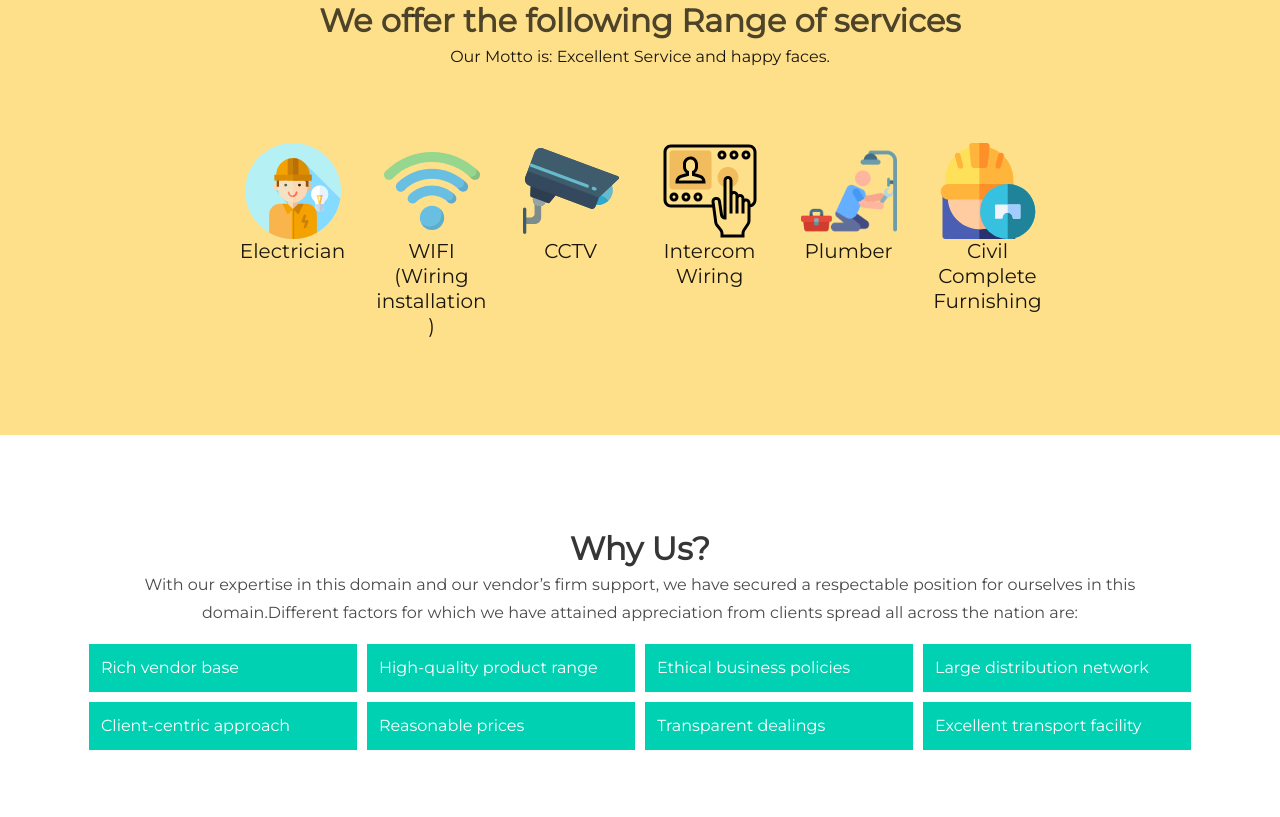
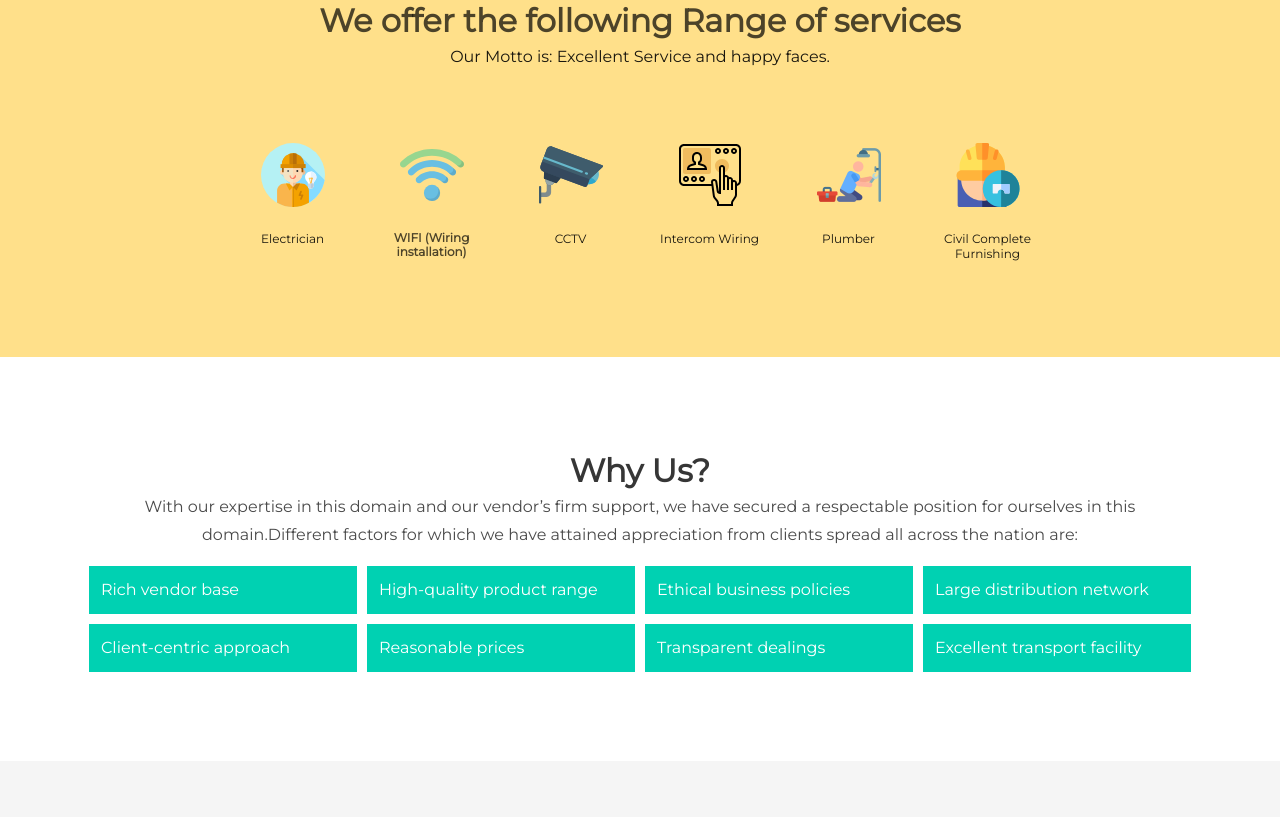
Before and after one commit to avinashkr1612/trade-website, a plain HTML site: page index.html in a window 1280 px wide. Shown: the part 803-1620 px from the top of the page. Drawn offline with nearby package versions, Linux system fonts and the light colour scheme.

Commit message:
modified services section

```diff
--- a/index.html
+++ b/index.html
@@ -135,40 +135,44 @@
 
                     </div>
                     <div class="column">
-                        <figure class="image is-96x96 center">
+                        <figure class="image is-64x64 center">
                             <img src="img/electrician.svg" alt="">
-                        </figure>
-                        <h1 class="subtitle is-5 has-text-centered">Electrician</h1>
+                        </figure><br>
+                        <h1 class="subtitle is-7 has-text-centered">Electrician</h1>
                     </div>
                     <div class="column">
-                        <figure class="image is-96x96 center">
+                        <figure class="image is-64x64 center">
                             <img src="img/wifi.svg" alt="">
-                        </figure>
-                        <h1 class="subtitle is-5 has-text-centered">WIFI (Wiring installation)</h1>
+                        </figure><br>
+                        <h1 class="title is-7 has-text-centered">WIFI (Wiring installation)</h1>
                     </div>
                     <div class="column">
-                        <figure class="image is-96x96 center">
+                        <figure class="image is-64x64 center">
                             <img src="img/cctv.svg" alt="">
-                        </figure>
-                        <h1 class="subtitle is-5 has-text-centered">CCTV</h1>
+                        </figure><br>
+                        <h1 class="subtitle is-7 has-text-centered">CCTV</h1>
                     </div>
                     <div class="column">
-                        <figure class="image is-96x96 center">
+                        <figure class="image is-64x64 center">
                             <img src="img/intercom.svg" alt="">
-                            <h1 class="subtitle is-5 has-text-centered">Intercom Wiring</h1>
+
                         </figure>
+                        <br>
+                        <h1 class="subtitle is-7 has-text-centered">Intercom Wiring</h1>
                     </div>
                     <div class="column">
-                        <figure class="image is-96x96 center">
+                        <figure class="image is-64x64 center">
                             <img src="img/plumber.png" alt="">
                         </figure>
-                        <h1 class="subtitle is-5 has-text-centered">Plumber</h1>
+                        <br>
+                        <h1 class="subtitle is-7 has-text-centered">Plumber</h1>
                     </div>
                     <div class="column">
-                        <figure class="image is-96x96 center">
+                        <figure class="image is-64x64 center">
                             <img src="img/civil.svg" alt="">
                         </figure>
-                        <h1 class="subtitle is-5 has-text-centered">Civil Complete Furnishing</h1>
+                        <br>
+                        <h1 class="subtitle is-7 has-text-centered">Civil Complete Furnishing</h1>
                     </div>
                     <div class="column"></div>
                 </div>
@@ -349,13 +353,6 @@
                                     <input class="input" type="text" placeholder="Phone No. ">
                                 </div>
                             </div>
-                            <div class="field">
-                                <p class="control" style="display:flex;justify-content:center">
-                                    <a class="button is-primary is-rounded">
-                                        Submit
-                                    </a>
-                                </p>
-                            </div>
                         </div>
                         <div class="column is-4">
                             <div class="field">
@@ -365,7 +362,14 @@
                                 </div>
                             </div>
                         </div>
-                    </div>
+                    </div> <!-- columns -->
+                    <div class="field">
+                            <p class="control" style="display:flex;justify-content:center">
+                                <a class="button is-primary is-rounded">
+                                    Submit
+                                </a>
+                            </p>
+                        </div>
                 </div>
             </div>
         </section>
@@ -383,7 +387,6 @@
                 <h1 class="title is-5 has-text-centered">Links</h1>
                 <ul style="text-align:center;" class="text-sm">
                     <li>Products&Services</li>
-                    <li>Pricing</li>
                     <li>About US</li>
                     <li>Contact</li>
                 </ul>
@@ -403,8 +406,7 @@
                         <img src="img/call1.svg" class="icon" alt="">
                     </span>
                     <span class="text-sm">
-                        Contact Us at:
-                        <strong> 8586856140, 9582510772, 9971915005 </strong>
+                        Contact Us at: 8586856140, 9582510772, 9971915005
                     </span>
 
                 </p>
```
